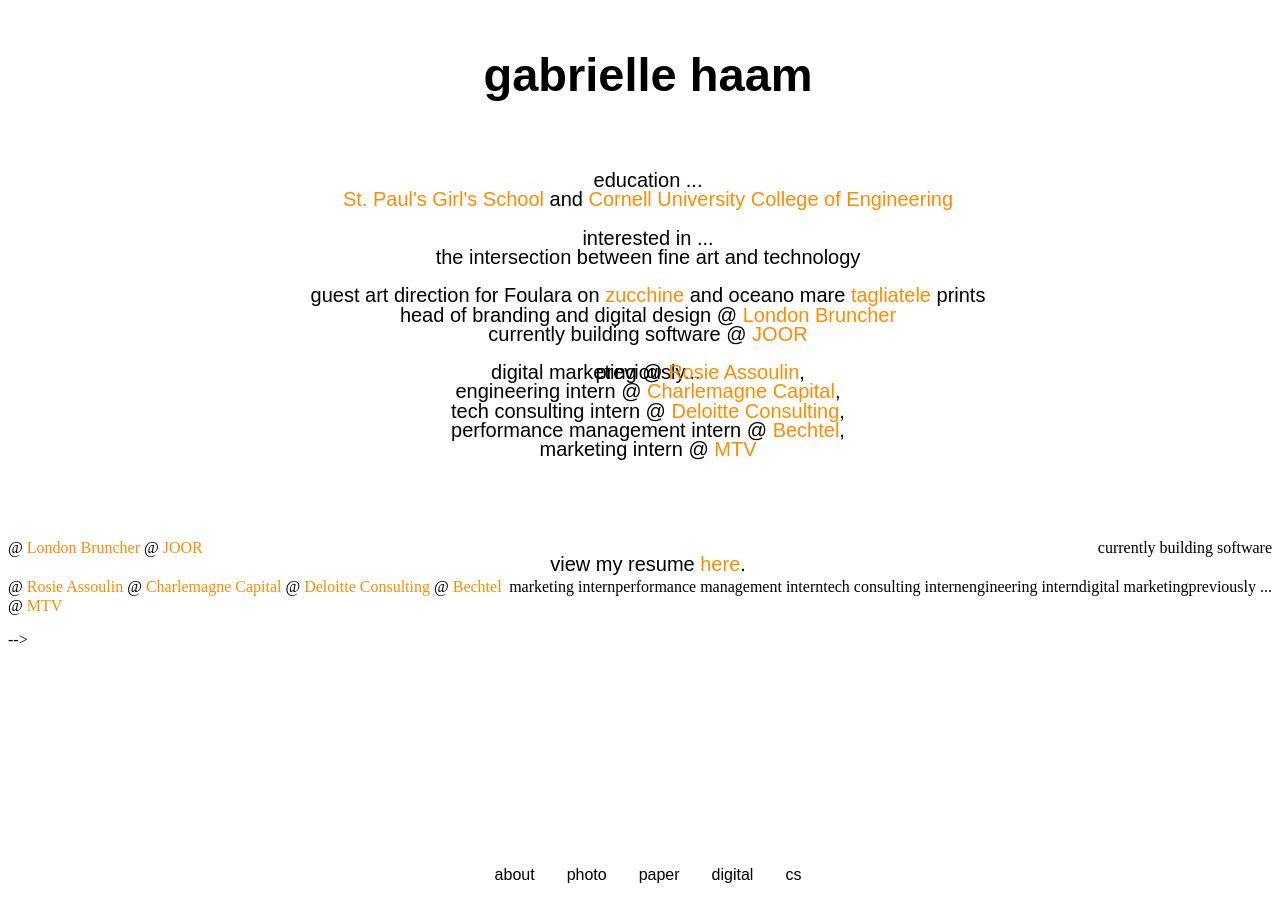
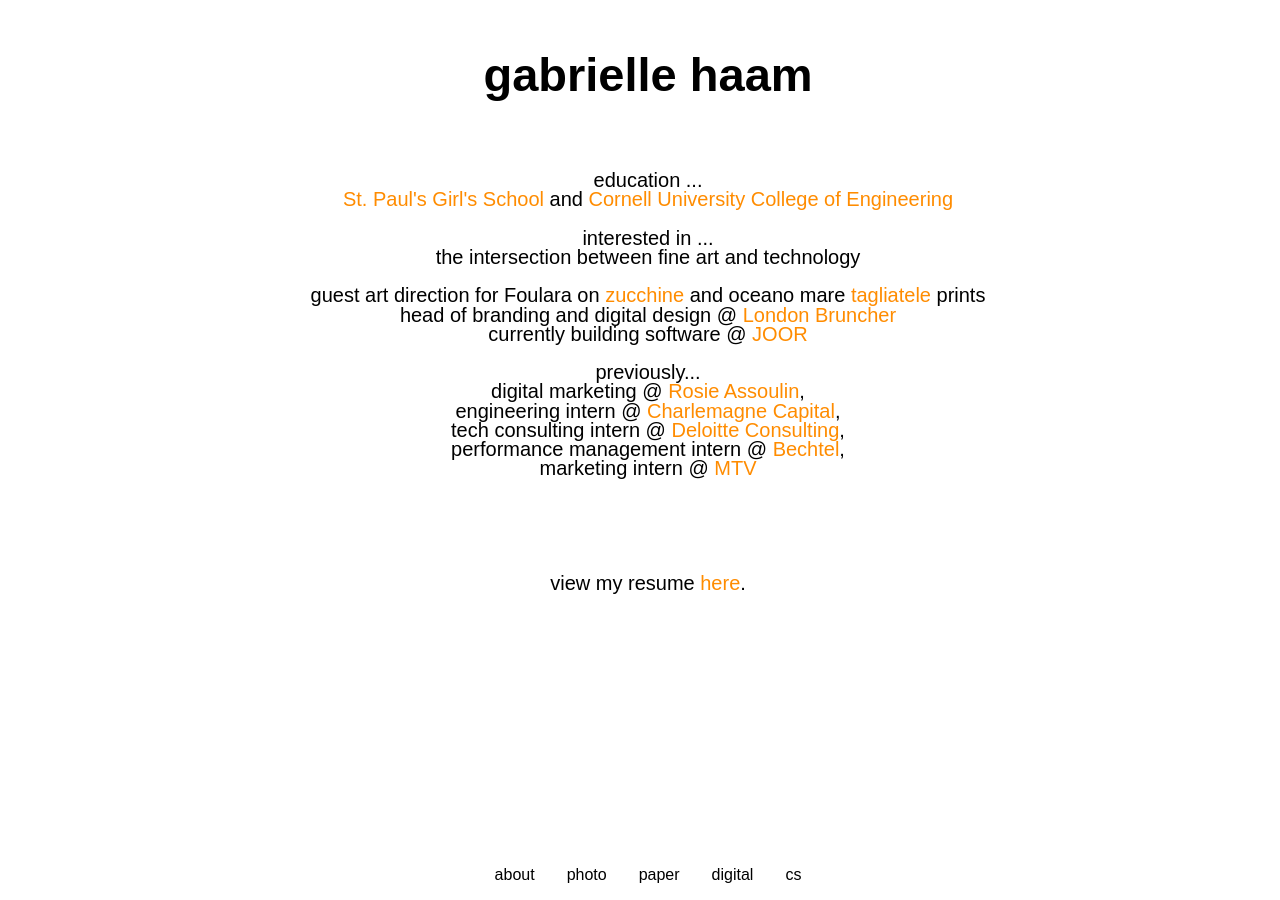
Before and after one commit to gabriellehaam/gabriellehaam.github.io, a Jekyll site: the page built from aboutme.html, in a window 1280 px wide. Built offline with Jekyll 4.4.1, drawn with Linux system fonts in a browser that asks for light colours.

Commit message:
Update aboutme.html

```diff
--- a/aboutme.html
+++ b/aboutme.html
@@ -39,6 +39,7 @@
       <br>
       <br>
   <p>previously...</p>
+  <br>
   <p>digital marketing @ <a href= "https://rosieassoulin.com/">Rosie Assoulin</a>,</p>
         <br>
       <p>engineering intern @ <a href="https://uk.fieracapital.com/en/">Charlemagne Capital</a>,</p>
@@ -60,70 +61,4 @@
       <br>
 
 
-
-  <!--
-      <p>
-      <div class="row">
-      <div class="main">
-      <table class="center"><tr><td><span class="lft">
-
-      head of branding and digital design                                      <!--LHS-->
-      </span></td><td>@</td><td>                <!--@-->
-      <a href="https://www.londonbruncher.com/shop/" target="_blank" rel="noopener noreferrer">London Bruncher</a>                                        <!--RHS-->
-      </td></tr><tr><td><span class="lft">
-
-
-      currently building software                                      <!--LHS-->
-      </span></td><td>@</td><td>                <!--@-->
-      <a href="https://joor.com/" target="_blank" rel="noopener noreferrer">JOOR</a>                                        <!--RHS-->
-      </td></tr><tr><td><span class="lft">
-
-
-        <br>
-      </span></td><td><br></td><td>
-       <br>
-      </td></tr><tr><td><span class="lft">
-
-      </span></td><td></td><td>
-
-      </td></tr><tr><td><span class="lft">
-
-
-      previously ...
-      </span></td><td></td><td>
-
-      </td></tr><tr><td><span class="lft">
-
-
-      digital marketing                                      <!--LHS-->
-      </span></td><td>@</td><td>                <!--@-->
-      <a href= "https://rosieassoulin.com/" target="_blank" rel="noopener noreferrer">Rosie Assoulin</a>                                        <!--RHS-->
-      </td></tr><tr><td><span class="lft">
-
-      engineering intern
-      </span></td><td>@</td><td>
-      <a href="https://uk.fieracapital.com/en/" target="_blank" rel="noopener noreferrer">Charlemagne Capital</a>
-      </td></tr><tr><td><span class="lft">
-
-      tech consulting intern
-      </span></td><td>@</td><td>
-      <a href="https://www2.deloitte.com/cn/en/services/consulting.html" target="_blank" rel="noopener noreferrer">Deloitte Consulting</a>
-      </td></tr><tr><td><span class="lft">
-
-      performance management intern
-      </span></td><td>@</td><td>
-      <a href="https://www.bechtel.com/" target="_blank" rel="noopener noreferrer">Bechtel</a>
-      </td></tr><tr><td><span class="lft">
-
-      marketing intern
-      </span></td><td>@</td><td>
-      <a href="http://www.mtv.co.uk/" target="_blank" rel="noopener noreferrer">MTV</a>
-      </td></tr>
-
-      </table>
-      </div></div>
-      </p>
- -->
-
-
 </div>
```
